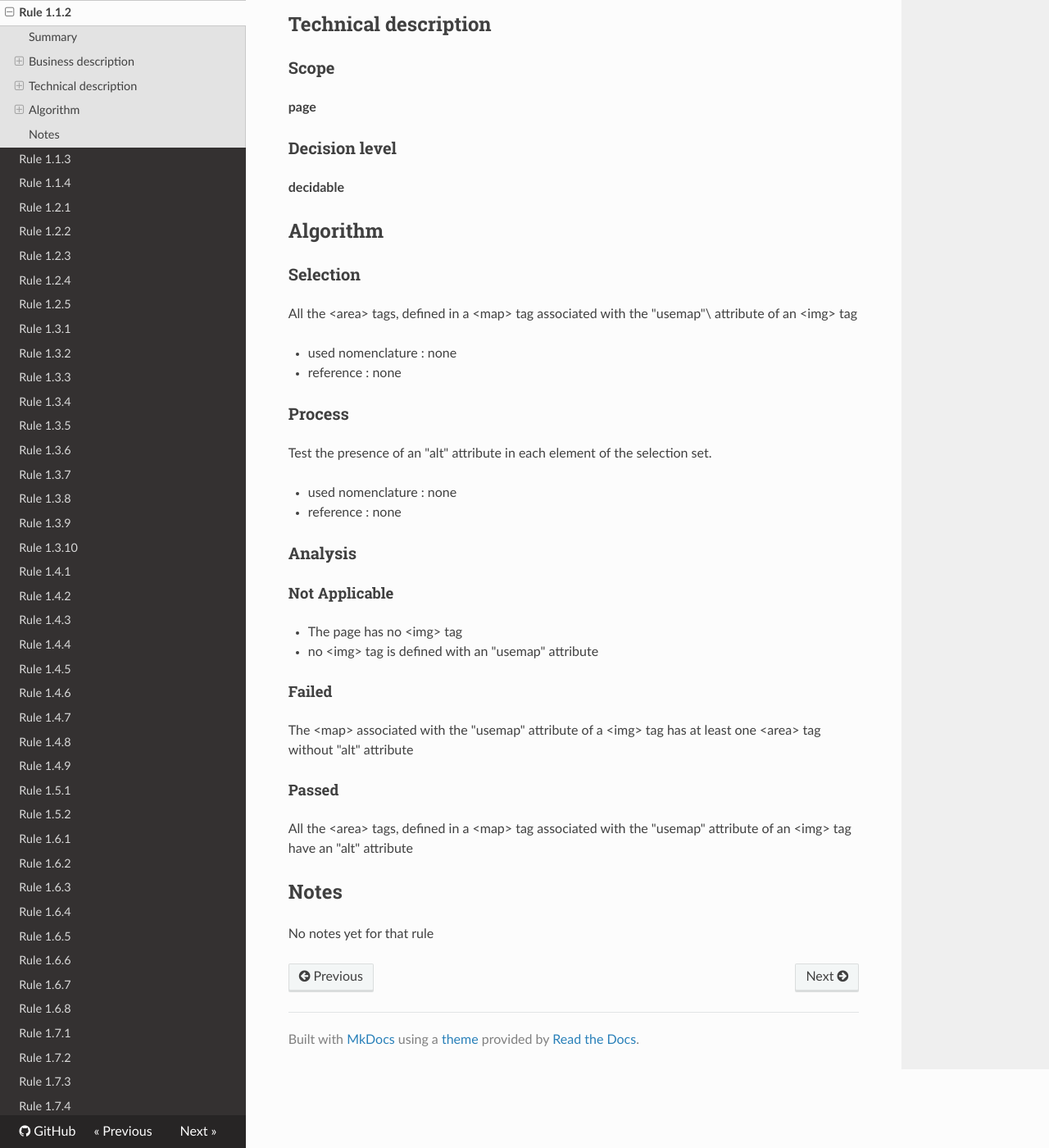
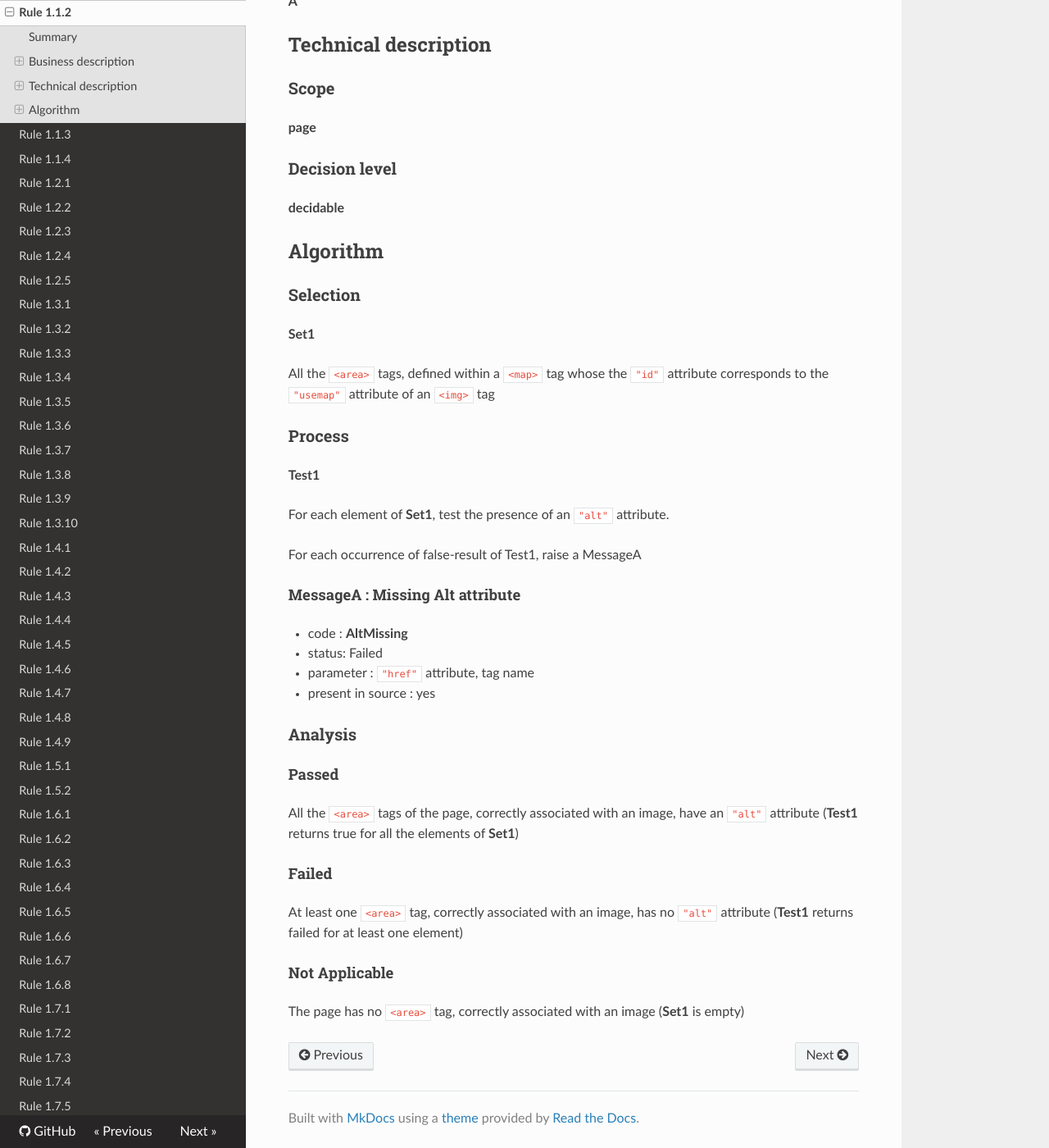
Before and after one commit to Tanaguru/Tanaguru-rules-RGAA-3-doc, an MkDocs documentation site: the page built from docs/Rule-1-1-2.md, in a window 1280 px wide and 1400 px high, scrolled down 700 px. Shown: the whole window at 82% size. Built offline with MkDocs 1.6.1, drawn with Linux system fonts in a browser that asks for light colours; nearby versions of some CDN libraries; old or Windows-style settings are respelled for this version of MkDocs; some of the changed text lies outside the part shown.

Commit message:
add rule sheet design for rule 1.1.2

```diff
--- a/docs/Rule-1-1-2.md
+++ b/docs/Rule-1-1-2.md
@@ -36,40 +36,35 @@ Chaque <a href="http://references.modernisation.gouv.fr/sites/default/files/RGAA
 
 ### Selection
 
-All the <area\> tags, defined in a <map\> tag associated with the
-"usemap"\
-attribute of an <img\> tag
+**Set1**
 
--   used nomenclature : none
-
--   reference : none
+All the `<area>` tags, defined within a `<map>` tag whose the `"id"` attribute corresponds to the `"usemap"` attribute of an `<img>` tag
 
 ### Process
 
-Test the presence of an "alt" attribute in each element of the selection
-set.
+**Test1**
 
--   used nomenclature : none
+For each element of **Set1**, test the presence of an `"alt"` attribute.
 
--   reference : none
+For each occurrence of false-result of Test1, raise a MessageA
+
+#### MessageA : Missing Alt attribute
+
+-    code : **AltMissing**
+-    status: Failed
+-    parameter : `"href"` attribute, tag name
+-    present in source : yes
 
 ### Analysis
 
-#### Not Applicable
+#### Passed
 
--   The page has no <img\> tag
--   no <img\> tag is defined with an "usemap" attribute
+All the `<area>` tags of the page, correctly associated with an image, have an `"alt"` attribute (**Test1** returns true for all the elements of **Set1**)
 
 #### Failed
 
-The <map\> associated with the "usemap" attribute of a <img\> tag has at
-least one <area\> tag without "alt" attribute
+At least one `<area>` tag, correctly associated with an image, has no `"alt"` attribute (**Test1** returns failed for at least one element)
 
-#### Passed
+#### Not Applicable
 
-All the <area\> tags, defined in a <map\> tag associated with the
-"usemap" attribute of an <img\> tag have an "alt" attribute
-
-## Notes
-
-No notes yet for that rule
+The page has no `<area>` tag, correctly associated with an image (**Set1** is empty)
```
Also changed, not shown: other parts of docs/Rule-1-1-2.md (+2 -2 lines), docs/Rule-1-1-1.md (+5 -5 lines).
